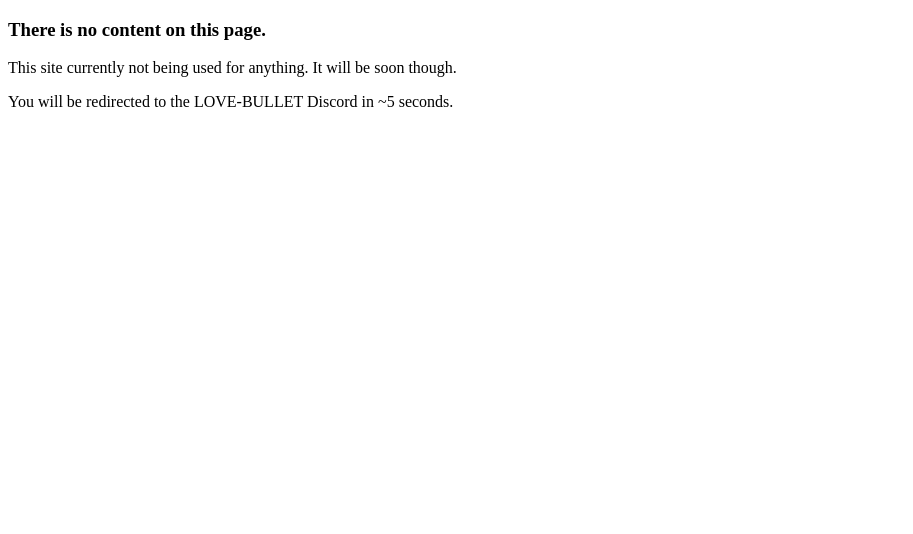
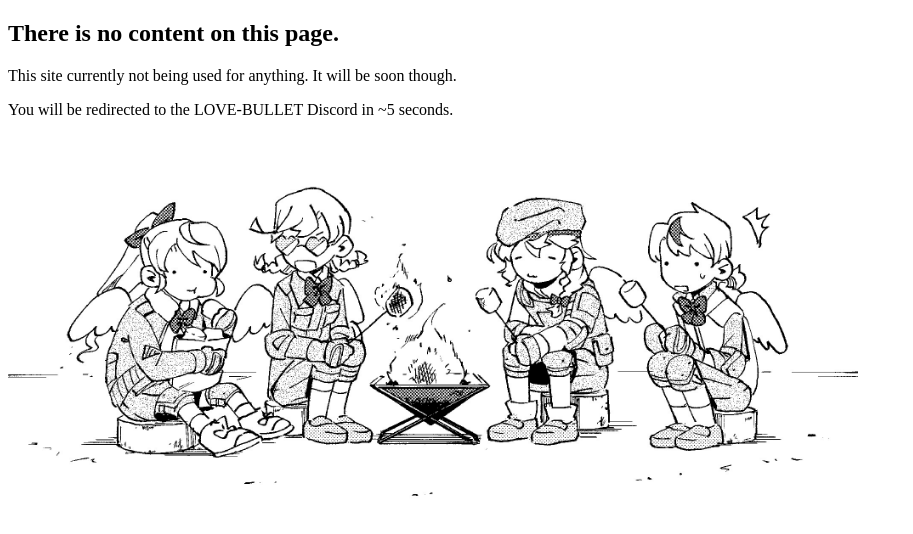
Before and after one commit to katiethings/lovebulletmoe, a plain HTML site: page index.html in a window 1280 px wide. Shown: the whole page, without its empty margins (0-913 px from the left). Drawn offline with Linux system fonts and the light colour scheme.

Commit message:
Make a README and add a cool picture
Also remove the template thing

```diff
--- a/index.html
+++ b/index.html
@@ -3,16 +3,17 @@
 
 <head>
   <title>LOVE-BULLET</title>
-  <!-- Redirecting to another page using meta tag -->
-  <meta http-equiv="refresh" content="5; url =https://discord.gg/lovebullet" />
+  <meta http-equiv="refresh" content="5; url =https://discord.gg/lovebullet" /> <!--TODO: Update to a perma link when I get a chance-->
 </head>
 
 <body>
-  <h3>
+  <h2>
     There is no content on this page.
-  </h3>
+  </h2>
   <p>This site currently not being used for anything. It will be soon though.</p>
   <p>You will be redirected to the LOVE-BULLET Discord in ~5 seconds.</p>
+
+  <img src="fire.jpg" width="850px" height="auto">
 </body>
 
 </html>
```
Also changed, not shown: fire.jpg (added), 1 other file.
